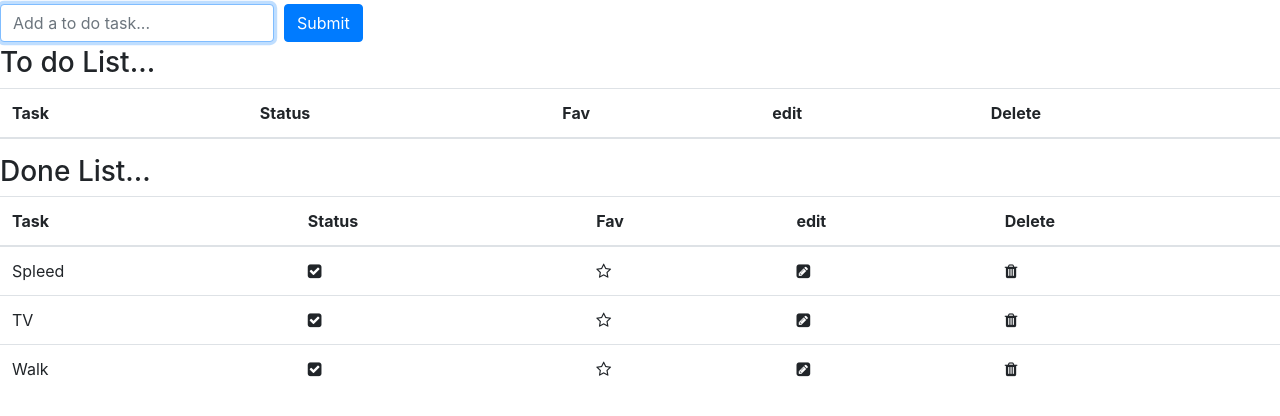
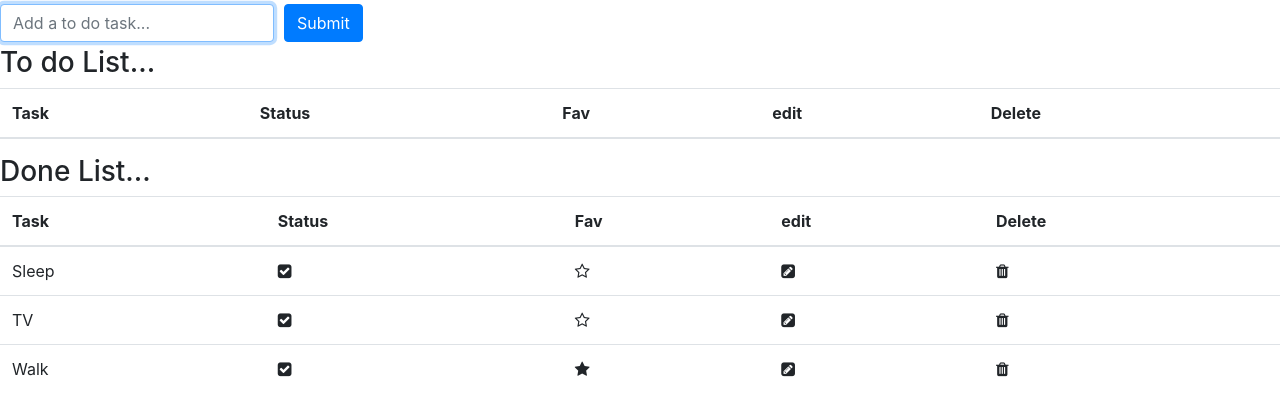
Before and after one commit to edumarg/react-planner-app, a React (Create React App) app: page / in a window 1280 px wide. Shown: the top 416 px of the page. Built offline with nearby package versions, Linux system fonts and the light colour scheme.

Commit message:
build the framework for milstone 4

```diff
--- a/src/App.js
+++ b/src/App.js
@@ -24,7 +24,7 @@ const mockDoneList = [
     favorite: true,
   },
   {
-    task: "Spleed",
+    task: "Sleep",
     done: true,
     createdAt: new Date(now2),
     favorite: false,
@@ -76,6 +76,10 @@ class App extends Component {
     else this.setState({ doneList: newList });
   }
 
+  handleFavorite(task) {
+    console.log("favorite", task);
+  }
+
   render() {
     return (
       <React.Fragment>
@@ -89,6 +93,7 @@ class App extends Component {
           doneList={this.state.doneList}
           onTodo={(task) => this.handleMove(task)}
           onDelete={(task) => this.handleDelete(task)}
+          onFavorite={(task) => this.handleFavorite(task)}
         ></DoneList>{" "}
       </React.Fragment>
     );
--- a/src/components/DoneList.jsx
+++ b/src/components/DoneList.jsx
@@ -30,7 +30,8 @@ const DoneList = (props) => {
               <td>
                 <MyButton
                   classes={"fa fa-star"}
-                  type={done.task.favorite}
+                  type={done.favorite}
+                  onClick={() => props.onFavorite(done)}
                 ></MyButton>
               </td>
               <td>
--- a/src/components/toDoList.jsx
+++ b/src/components/toDoList.jsx
@@ -28,7 +28,11 @@ const ToDoList = (props) => {
                 ></MyButton>
               </td>
               <td>
-                <MyButton classes={"fa fa-star"}></MyButton>
+                <MyButton
+                  classes={"fa fa-star"}
+                  type={todo.favorite}
+                  onClick={() => props.onFavorite(todo)}
+                ></MyButton>
               </td>
               <td>
                 <i
```
